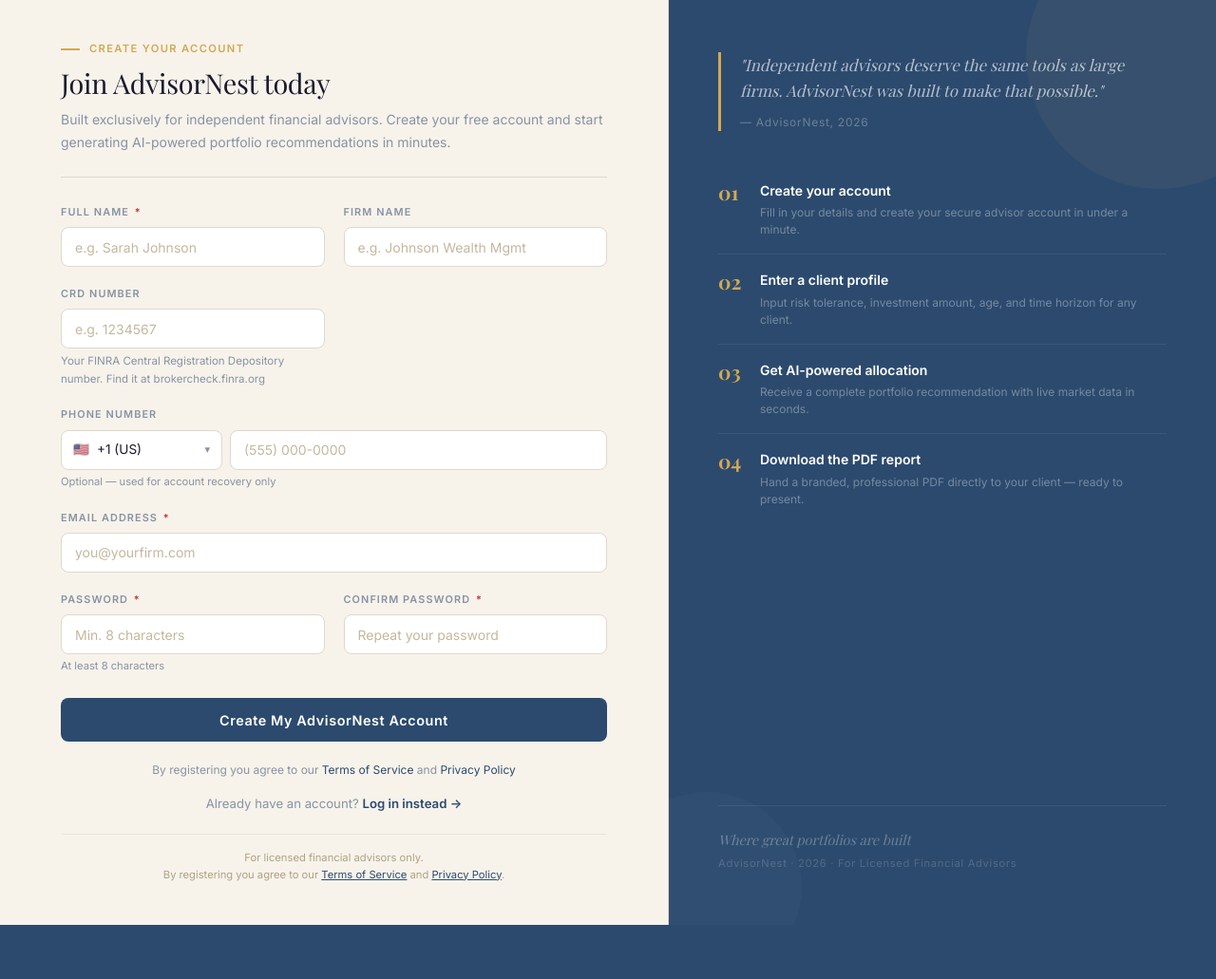
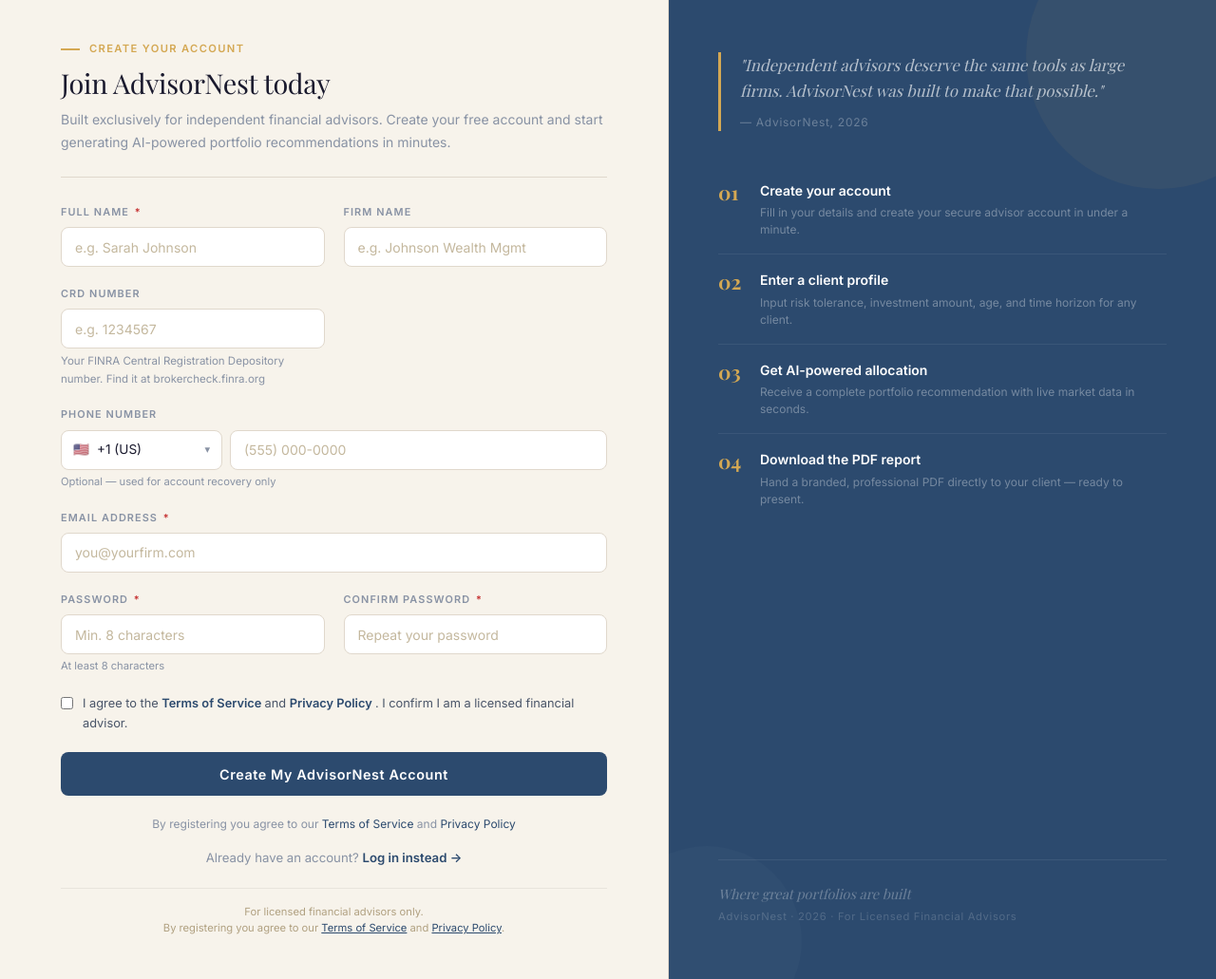
Before and after one commit to asharma-18/advisornest, a Flask app: page /register in a window 1280 px wide. Shown: the part 59-1090 px from the top of the page at 95% size. Before the commit the page ends 1033 px from the top, so only its background shows below. Run offline with Flask 3, Linux system fonts and the light colour scheme; some web fonts are replaced.

Commit message:
Compliance updates — terms checkbox, GLBA language, liability clause, CRD field

```diff
--- a/app/templates/Legal/terms.html
+++ b/app/templates/Legal/terms.html
@@ -248,6 +248,12 @@
             use of the Service shall not exceed the amount you paid
             for the Service in the three months preceding the claim.
         </p>
+        <p class="legal-text">
+            AdvisorNest is not responsible for investment losses resulting
+            from recommendations generated by the Service. The licensed
+            financial advisor assumes full responsibility for all client
+            investment decisions made using or influenced by the Service.
+        </p>
     </div>
 
     <div class="legal-section">
--- a/app/templates/auth/register.html
+++ b/app/templates/auth/register.html
@@ -712,6 +712,34 @@
 
                 </div>
 
+                               <div style="margin-bottom:16px">
+                    <label style="display:flex;align-items:flex-start;
+                                  gap:10px;cursor:pointer">
+                        <input type="checkbox"
+                               name="terms_accepted"
+                               required
+                               style="margin-top:3px;flex-shrink:0;
+                                      accent-color:var(--navy)">
+                        <span style="font-size:0.8rem;
+                                     color:var(--text-secondary);
+                                     line-height:1.6">
+                            I agree to the
+                            <a href="{{ url_for('main.terms') }}"
+                               target="_blank"
+                               style="color:var(--navy);font-weight:600">
+                                Terms of Service
+                            </a>
+                            and
+                            <a href="{{ url_for('main.privacy') }}"
+                               target="_blank"
+                               style="color:var(--navy);font-weight:600">
+                                Privacy Policy
+                            </a>.
+                            I confirm I am a licensed financial advisor.
+                        </span>
+                    </label>
+                </div>
+
                 <button type="submit" class="auth-btn">
                     Create My AdvisorNest Account
                 </button>
```
Also changed, not shown: app/templates/Legal/privacy.html (+7 -0 lines), auth.py (+6 -4 lines).
